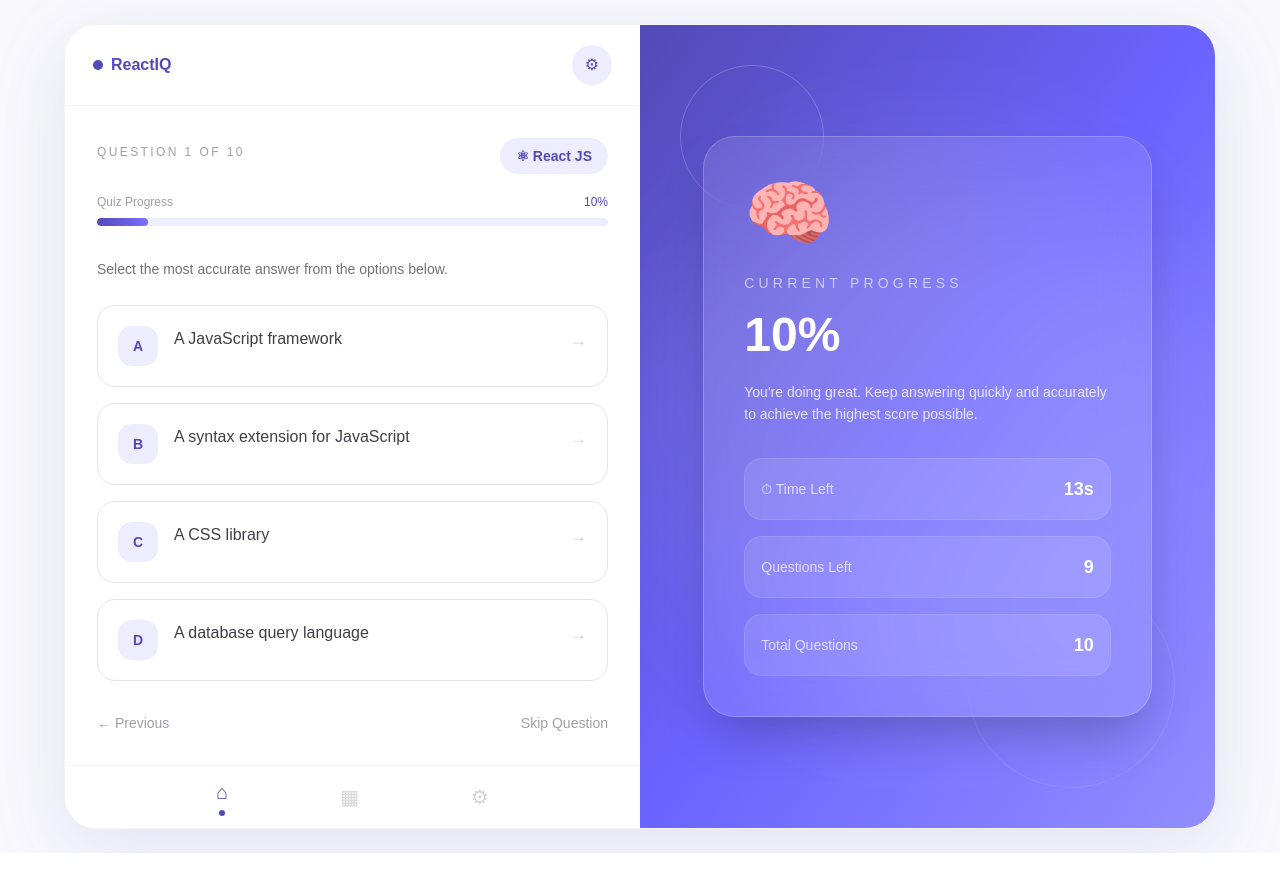
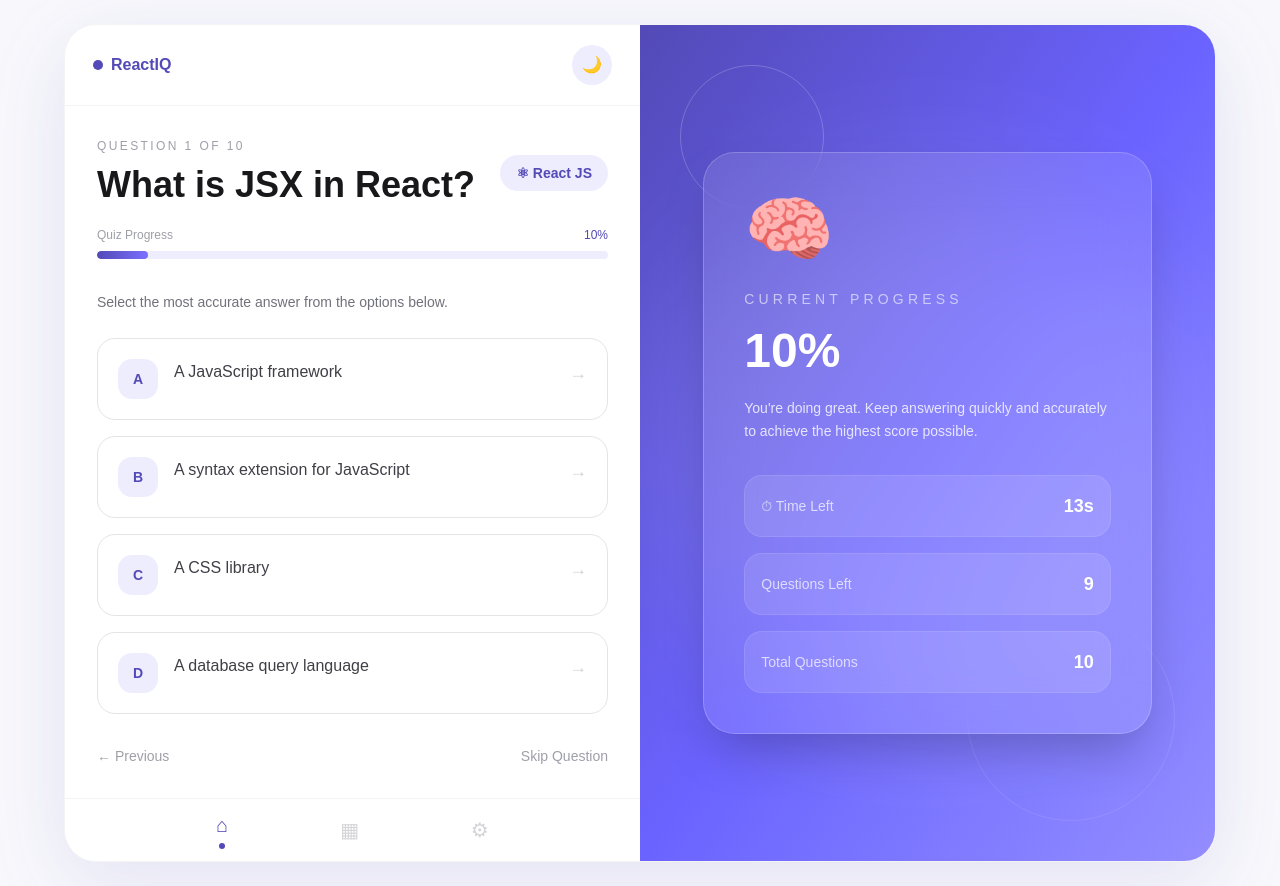
Before and after one commit to diyameghani26/react-quiz, a React (Vite) app: page / in a window 1280 px wide. Both pictures are taken after a click on the button "Start Quiz →". Before the commit the page ends 853 px from the top, so only its background shows below. Built offline with nearby package versions, Linux system fonts and the light colour scheme.

Commit message:
ui updated

```diff
--- a/src/components/QuestionScreen.jsx
+++ b/src/components/QuestionScreen.jsx
@@ -5,8 +5,7 @@ import { useState, useEffect } from 'react'
 const letters = ["A", "B", "C", "D"]
 
 const QuestionScreen = () => {
-  const { currentQ, handleAnswer, isDark , toggleTheme} = useQuiz()
-
+  const { currentQ, handleAnswer, isDark, toggleTheme } = useQuiz()
   const [timeLeft, setTimeLeft] = useState(15)
 
   useEffect(() => {
@@ -27,43 +26,36 @@ useEffect(() => {
   return (
     <div className={`min-h-screen flex items-center justify-center p-3 sm:p-6 ${isDark ? "bg-zinc-900" : "bg-[#F8F8FC]"}`}>
 
-      {/* Main Layout */}
-  {/* Main Layout */}
-<div className={`w-full max-w-6xl min-h-[90vh] rounded-[2rem] overflow-hidden shadow-[0_20px_80px_rgba(83,74,183,0.12)] border flex flex-col lg:flex-row ${
-  isDark ? "bg-zinc-800 border-zinc-700" : "bg-white border-zinc-100"
-}`}>
+      <div className={`w-full max-w-6xl min-h-[90vh] rounded-[2rem] overflow-hidden shadow-[0_20px_80px_rgba(83,74,183,0.12)] border flex flex-col lg:flex-row ${isDark ? "bg-zinc-800 border-zinc-700" : "bg-white border-zinc-100"}`}>
 
         {/* Left Side */}
         <div className="flex-1 flex flex-col">
 
           {/* Navbar */}
-          <div className="flex items-center justify-between px-5 sm:px-7 py-5 border-b border-zinc-100">
+          <div className={`flex items-center justify-between px-5 sm:px-7 py-5 border-b ${isDark ? "border-zinc-700" : "border-zinc-100"}`}>
 
+            {/* Logo */}
             <div className="flex items-center gap-2">
               <div className="w-2.5 h-2.5 rounded-full bg-[#534AB7]"></div>
-              <span className="text-sm sm:text-base font-semibold text-[#534AB7]">
-               ReactIQ
-              </span>
+              <span className="text-sm sm:text-base font-semibold text-[#534AB7]">ReactIQ</span>
             </div>
 
+            {/* Right side */}
+            <div className="flex items-center gap-3">
 
-
-  {/* Timer — mobile pe bhi dikhega */}
-  <div className={` md:hidden flex items-center gap-2 px-4 py-2 rounded-full text-sm font-semibold ${
-    timeLeft <= 5
-    ? "bg-red-100 text-red-500"
-    : "bg-[#EEEDFE] text-[#534AB7]"
-  }`}>
+              {/* Timer — sirf mobile pe */}
+              <div className={`md:hidden flex items-center gap-2 px-4 py-2 rounded-full text-sm font-semibold ${timeLeft <= 5 ? "bg-red-100 text-red-500" : "bg-[#EEEDFE] text-[#534AB7]"}`}>
                 ⏱ {timeLeft}s
               </div>
 
-
+              {/* Dark mode button */}
               <button
                 onClick={toggleTheme}
                 className="w-10 h-10 rounded-full bg-[#EEEDFE] flex items-center justify-center text-[#534AB7] hover:scale-105 transition">
-               {isDark ? "☀" : "⚙"}
+                {isDark ? "☀️" : "🌙"}
               </button>
 
+            </div>
           </div>
 
           {/* Content */}
@@ -71,46 +63,33 @@ useEffect(() => {
 
             {/* Top Meta */}
             <div className="flex items-center justify-between gap-3 flex-wrap mb-5">
-
-
               <div>
                 <p className="text-xs uppercase tracking-[0.2em] text-zinc-400 font-medium mb-2">
                   Question {currentQ + 1} of {questions.length}
                 </p>
-
-               <h2 className={`text-2xl sm:text-4xl font-bold leading-tight max-w-2xl ${
-  isDark ? "text-white" : "text-zinc-900"
-}`}></h2>
+                <h2 className={`text-2xl sm:text-4xl font-bold leading-tight max-w-2xl ${isDark ? "text-white" : "text-zinc-900"}`}>
+                  {questions[currentQ].question}
+                </h2>
               </div>
-
               <div className="bg-[#EEEDFE] text-[#534AB7] text-xs sm:text-sm font-semibold px-4 py-2 rounded-full h-fit">
                 ⚛ React JS
               </div>
-
             </div>
 
             {/* Progress */}
             <div className="mb-8">
-
               <div className="flex items-center justify-between mb-2">
-                <span className="text-xs text-zinc-400">
-                  Quiz Progress
-                </span>
-
+                <span className="text-xs text-zinc-400">Quiz Progress</span>
                 <span className="text-xs font-medium text-[#534AB7]">
                   {Math.round(((currentQ + 1) / questions.length) * 100)}%
                 </span>
               </div>
-
               <div className="h-2 bg-[#EEEDFE] rounded-full overflow-hidden">
                 <div
-                  className="h-full bg-linear-to-r from-[#534AB7] to-[#7A70FF] rounded-full transition-all duration-500"
-                  style={{
-                    width: `${((currentQ + 1) / questions.length) * 100}%`,
-                  }}
+                  className="h-full bg-gradient-to-r from-[#534AB7] to-[#7A70FF] rounded-full transition-all duration-500"
+                  style={{ width: `${((currentQ + 1) / questions.length) * 100}%` }}
                 />
               </div>
-
             </div>
 
             {/* Hint */}
@@ -120,76 +99,49 @@ useEffect(() => {
 
             {/* Options */}
             <div className="grid gap-4">
-
               {questions[currentQ].options.map((option, index) => (
                 <button
                   key={option}
                   onClick={() => handleAnswer(option)}
-                  className="group relative overflow-hidden bg-white border border-zinc-200 hover:border-[#534AB7] rounded-2xl p-4 sm:p-5 transition-all duration-300 hover:shadow-lg hover:shadow-[#534AB7]/10 hover:-translate-y-1 text-left"
+                  className={`group relative overflow-hidden border rounded-2xl p-4 sm:p-5 transition-all duration-300 hover:border-[#534AB7] hover:shadow-lg hover:shadow-[#534AB7]/10 hover:-translate-y-1 text-left ${isDark ? "bg-zinc-700 border-zinc-600" : "bg-white border-zinc-200"}`}
                 >
-
-                  {/* Hover Glow */}
                   <div className="absolute inset-0 bg-gradient-to-r from-[#EEEDFE]/0 via-[#EEEDFE]/60 to-[#EEEDFE]/0 opacity-0 group-hover:opacity-100 transition-opacity"></div>
-
                   <div className="relative flex items-start gap-4">
-
-                    {/* Letter */}
                     <div className="w-10 h-10 rounded-xl bg-[#EEEDFE] text-[#534AB7] flex items-center justify-center font-semibold text-sm flex-shrink-0 group-hover:scale-110 transition-transform">
                       {letters[index]}
                     </div>
-
-                    {/* Text */}
                     <div className="flex-1">
-  <p className={`text-sm sm:text-base leading-relaxed transition-colors ${
-    isDark ? "text-zinc-200 group-hover:text-white" : "text-zinc-700 group-hover:text-zinc-900"
-  }`}>
+                      <p className={`text-sm sm:text-base leading-relaxed transition-colors ${isDark ? "text-zinc-200 group-hover:text-white" : "text-zinc-700 group-hover:text-zinc-900"}`}>
                         {option}
                       </p>
                     </div>
-
-                    {/* Arrow */}
-                    <div className="text-zinc-300 group-hover:text-[#534AB7] transition-colors text-lg">
-                      →
-                    </div>
-
+                    <div className="text-zinc-300 group-hover:text-[#534AB7] transition-colors text-lg">→</div>
                   </div>
                 </button>
               ))}
-
             </div>
 
             {/* Bottom Actions */}
             <div className="mt-auto pt-8 flex items-center justify-between gap-3 flex-wrap">
-
-              <button className="text-sm text-zinc-400 hover:text-zinc-700 transition">
-                ← Previous
-              </button>
-
-              <button className="text-sm text-zinc-400 hover:text-zinc-700 transition">
-                Skip Question
-              </button>
-
+              <button className="text-sm text-zinc-400 hover:text-zinc-700 transition">← Previous</button>
+              <button className="text-sm text-zinc-400 hover:text-zinc-700 transition">Skip Question</button>
             </div>
 
           </div>
 
           {/* Bottom Nav */}
-          <div className="border-t border-zinc-100 px-4 py-3 bg-white mt-auto">
+          <div className={`border-t px-4 py-3 mt-auto ${isDark ? "border-zinc-700 bg-zinc-800" : "border-zinc-100 bg-white"}`}>
             <div className="max-w-sm mx-auto flex justify-around items-center">
-
               <button className="flex flex-col items-center gap-1">
                 <span className="text-[#534AB7] text-xl">⌂</span>
                 <div className="w-1.5 h-1.5 rounded-full bg-[#534AB7]"></div>
               </button>
-
               <button className="flex flex-col items-center gap-1">
                 <span className="text-zinc-300 text-xl">▦</span>
               </button>
-
               <button className="flex flex-col items-center gap-1">
                 <span className="text-zinc-300 text-xl">⚙</span>
               </button>
-
             </div>
           </div>
 
@@ -197,66 +149,35 @@ useEffect(() => {
 
         {/* Right Side Desktop */}
         <div className="hidden lg:flex flex-1 bg-gradient-to-br from-[#534AB7] via-[#6B63FF] to-[#938DFF] relative overflow-hidden items-center justify-center">
-
-          {/* Glow */}
           <div className="absolute w-[550px] h-[550px] rounded-full bg-white/10 blur-3xl"></div>
-
-          {/* Floating Shapes */}
           <div className="absolute top-10 left-10 w-36 h-36 border border-white/20 rounded-full"></div>
           <div className="absolute bottom-10 right-10 w-52 h-52 border border-white/10 rounded-full"></div>
 
-          {/* Card */}
           <div className="relative z-10 bg-white/10 backdrop-blur-xl border border-white/20 rounded-[2rem] p-10 w-[78%] text-white shadow-2xl">
-
-            <div className="text-7xl mb-6">
-              🧠
-            </div>
-
-            <p className="text-sm uppercase tracking-[0.3em] text-white/60 mb-3">
-              Current Progress
-            </p>
-
+            <div className="text-7xl mb-6">🧠</div>
+            <p className="text-sm uppercase tracking-[0.3em] text-white/60 mb-3">Current Progress</p>
             <h3 className="text-5xl font-bold mb-4 leading-tight">
               {Math.round(((currentQ + 1) / questions.length) * 100)}%
             </h3>
-
             <p className="text-white/80 text-sm leading-relaxed mb-8">
-              You're doing great. Keep answering quickly and accurately
-              to achieve the highest score possible.
+              You're doing great. Keep answering quickly and accurately to achieve the highest score possible.
             </p>
-
-            {/* Stats */}
             <div className="space-y-4">
-
               <div className="bg-white/10 border border-white/10 rounded-2xl p-4 flex items-center justify-between">
                 <span className="text-white/70 text-sm">⏱ Time Left</span>
                 <span className={`font-semibold text-lg ${timeLeft <= 5 ? "text-red-300" : "text-white"}`}>
                   {timeLeft}s
                 </span>
               </div>
-
               <div className="bg-white/10 border border-white/10 rounded-2xl p-4 flex items-center justify-between">
-                <span className="text-white/70 text-sm">
-                  Questions Left
-                </span>
-
-                <span className="font-semibold text-lg">
-                  {questions.length - (currentQ + 1)}
-                </span>
+                <span className="text-white/70 text-sm">Questions Left</span>
+                <span className="font-semibold text-lg">{questions.length - (currentQ + 1)}</span>
               </div>
-
               <div className="bg-white/10 border border-white/10 rounded-2xl p-4 flex items-center justify-between">
-                <span className="text-white/70 text-sm">
-                  Total Questions
-                </span>
-
-                <span className="font-semibold text-lg">
-                  {questions.length}
-                </span>
+                <span className="text-white/70 text-sm">Total Questions</span>
+                <span className="font-semibold text-lg">{questions.length}</span>
               </div>
-
             </div>
-
           </div>
         </div>
 
```
Lines whose indentation alone changed are shown as unchanged.
